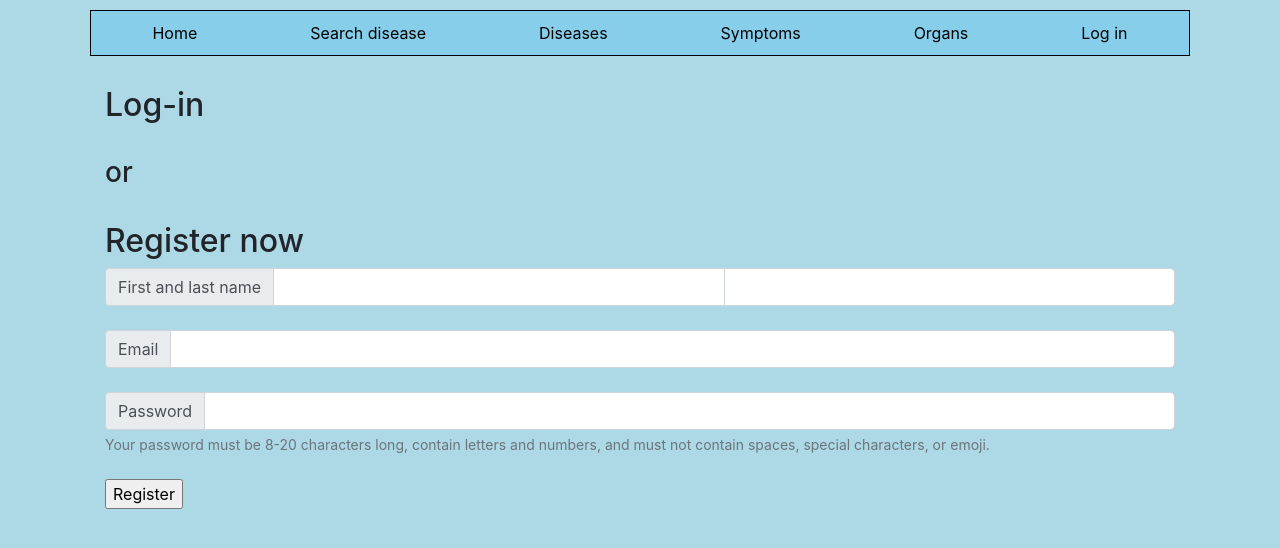
After one commit to nikolska/Medical_reference_book, a Django app: page /log_in/ in a window 1280 px wide. The commit adds this page. Shown: the top 548 px of the page. Run offline with Django 3.2, Linux system fonts and the light colour scheme; some libraries are stand-ins or nearby versions.

Commit message:
add registration form

```diff
--- a/medical_app/main_app/admin.py
+++ b/medical_app/main_app/admin.py
@@ -7,3 +7,4 @@ admin.site.register(Organ)
 admin.site.register(Symptom)
 admin.site.register(Disease)
 admin.site.register(DiseaseSymptom)
+admin.site.register(User)
--- a/medical_app/main_app/templates/base.html
+++ b/medical_app/main_app/templates/base.html
@@ -35,7 +35,7 @@
             <a class='menu-a' href="{% url 'diseases_list' %}">Diseases</a>
             <a class='menu-a' href="{% url 'symptoms_list' %}">Symptoms</a>
             <a class='menu-a' href="{% url 'organs_list' %}">Organs</a>
-            <a class='menu-a' href="/">Contacts</a>
+            <a class='menu-a' href="{% url 'log_in' %}">Log in</a>
         </div>
     {% endblock %}
 
--- /dev/null
+++ b/medical_app/main_app/templates/log_in.html
@@ -0,0 +1,39 @@
+{% extends 'base.html' %}
+
+{% block title %}Log in{% endblock %}
+
+
+{% block content %}
+
+<h2>Log-in</h2>
+<br><h3>or</h3><br>
+
+<h2>Register now</h2>
+
+{% if message %}
+    <h3 align="center" style="color: red">{{ message }}</h3>
+{% endif %}
+
+<form method="POST">
+    {% csrf_token %}
+    <div class="input-group">
+        <span class="input-group-text">First and last name</span>
+        <input type="text" name="first_name" aria-label="First name" class="form-control">
+        <input type="text" name="last_name" aria-label="Last name" class="form-control">
+    </div><br>
+    <div class="input-group">
+        <span class="input-group-text">Email</span>
+        <input type="email" name="email" class="form-control" aria-label="Email">
+    </div><br>
+    <div class="input-group">
+        <span class="input-group-text">Password</span>
+        <input type="password" name="password" class="form-control" aria-label="Password">
+    </div>
+    <div id="passwordHelpBlock" class="form-text">
+        Your password must be 8-20 characters long, contain letters and numbers,
+        and must not contain spaces, special characters, or emoji.
+    </div><br>
+    <input type="submit" value="Register">
+</form>
+
+{% endblock %}
--- a/medical_app/main_app/views.py
+++ b/medical_app/main_app/views.py
@@ -1,8 +1,11 @@
+import re
+
 from django.http import Http404, HttpResponseRedirect
 from django.shortcuts import render, get_object_or_404, get_list_or_404
 from django.urls import reverse
 from django.views.generic import View
 
+from .clcrypto import *
 from .models import *
 
 
@@ -213,3 +216,73 @@ class AddNewDiseaseView(View):
 
         disease.save()
         return HttpResponseRedirect(reverse('diseases_list'))
+
+
+class LogInView(View):
+    template = 'log_in.html'
+
+    def check_email(self, request, email):
+        regex = '^[a-z0-9]+[\._]?[a-z0-9]+[@]\w+[.]\w{2,3}$'
+        if re.search(regex, email):
+            return email
+        else:
+            ctx = {'message': 'Incorrect email!'}
+            return render(request, self.template, ctx)
+
+    def hash_password(self, password, salt=''):
+        password = hash_password(password, salt)
+        return password
+
+    def get(self, request):
+        return render(request, self.template)
+
+    def post(self, request):
+        first_name = request.POST.get('first_name')
+        last_name = request.POST.get('last_name')
+        email = request.POST.get('email')
+        password = request.POST.get('password')
+
+        if not first_name:
+            ctx = {'message': 'First name cannot be empty!'}
+            return render(request, self.template, ctx)
+        if not last_name:
+            ctx = {'message': 'Last name cannot be empty!'}
+            return render(request, self.template, ctx)
+        if not email:
+            ctx = {'message': 'Email cannot be empty!'}
+            return render(request, self.template, ctx)
+        if not password:
+            ctx = {'message': 'Password cannot be empty!'}
+            return render(request, self.template, ctx)
+
+        if len(first_name) > 255:
+            ctx = {'message': 'First name cannot be longer than 255 characters!'}
+            return render(request, self.template, ctx)
+        if len(last_name) > 255:
+            ctx = {'message': 'Last name cannot be longer than 255 characters!'}
+            return render(request, self.template, ctx)
+
+        email = self.check_email(request, email)
+
+        if len(password) < 8:
+            ctx = {'message': 'Password must be longer than 8 characters!'}
+            return render(request, self.template, ctx)
+        if len(password) > 20:
+            ctx = {'message': 'Password cannot be longer than 20 characters!'}
+            return render(request, self.template, ctx)
+
+        for sing in password:
+            if sing not in ALPHABET:
+                ctx = {'message': 'Password must not contains spaces, special characters, or emoji!'}
+                return render(request, self.template, ctx)
+
+        password = self.hash_password(password)
+
+        User.objects.create(
+            first_name=first_name,
+            last_name=last_name,
+            email=email,
+            password=password
+        )
+        ctx = {'message': 'Registration completed successfully!'}
+        return render(request, self.template, ctx)
--- a/medical_app/medical_app/urls.py
+++ b/medical_app/medical_app/urls.py
@@ -26,6 +26,7 @@ urlpatterns = [
     re_path(r'^diseases/(?P<disease_pk>\d+)/$', DiseaseDetailsView.as_view(), name='disease_details'),
     path('diseases/add/', AddNewDiseaseView.as_view(), name='add_disease'),
     path('diseases/search/', SearchDiseaseView.as_view(), name='search_disease'),
+    path('log_in/', LogInView.as_view(), name='log_in'),
     path('organs/', OrgansListView.as_view(), name='organs_list'),
     path('organs/add/', AddNewOrganView.as_view(), name='add_organ'),
     path('symptoms/', SymptomsListView.as_view(), name='symptoms_list'),
```
Also changed, not shown: medical_app/main_app/clcrypto.py (added, +92 -0 lines), medical_app/main_app/models.py (+10 -0 lines), medical_app/main_app/migrations/0004_user.py (added).
